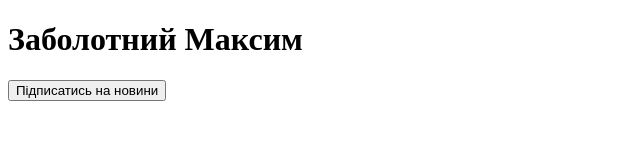
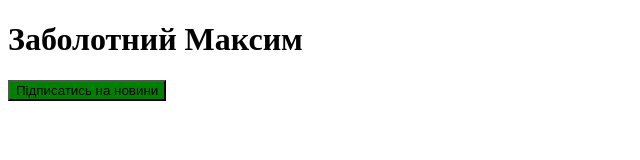
Before and after one commit to maxim-zabolotny/lr2, a plain HTML site: page index.html in a window 1280 px wide. Shown: the whole page, without its empty margins (0-640 px from the left). Drawn offline with Linux system fonts and the light colour scheme.

Commit message:
change color btn

```diff
--- a/index.html
+++ b/index.html
@@ -1,6 +1,7 @@
 <!DOCTYPE html>
 <html lang="en">
 <head>
+    <link rel="stylesheet" href="style.css">
     <meta charset="UTF-8">
     <title>Title</title>
 </head>
--- /dev/null
+++ b/style.css
@@ -0,0 +1,3 @@
+button {
+    background: green;
+}
```
